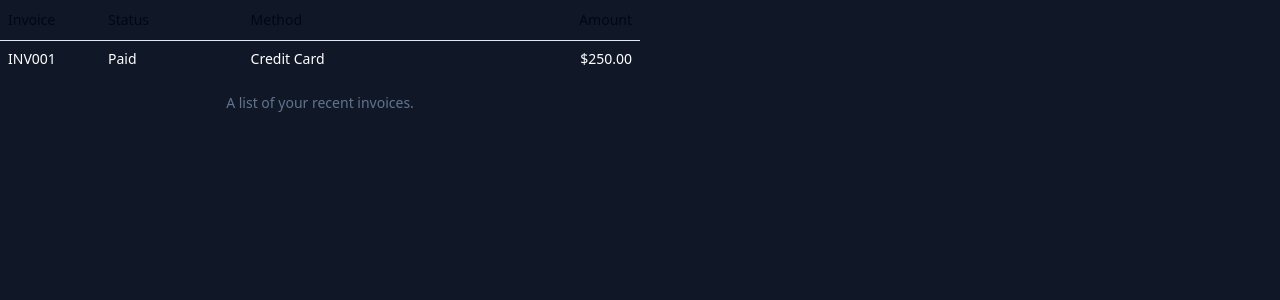
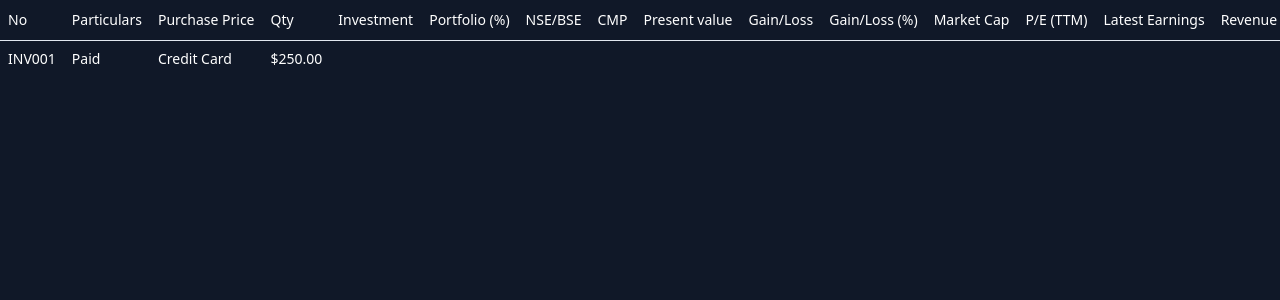
Before and after one commit to deepesh-sr/FinBoard, a React (Vite) app: page / in a window 1280 px wide. Shown: the top 300 px of the page. Built offline with nearby package versions, Linux system fonts and the light colour scheme.

Commit message:
Add table headers for stock details

```diff
--- a/src/App.tsx
+++ b/src/App.tsx
@@ -15,15 +15,45 @@ function App() {
   return (
     <>
       <div className='h-screen bg-gray-900'>
-        <div className='h-1/2 w-1/2 text-white'>
+        <div className='w-full text-white'>
         <Table>
           <TableCaption>A list of your recent invoices.</TableCaption>
           <TableHeader>
-            <TableRow>
-              <TableHead className="w-[100px]">Invoice</TableHead>
-              <TableHead>Status</TableHead>
-              <TableHead>Method</TableHead>
-              <TableHead className="text-right">Amount</TableHead>
+            <TableRow >
+              <TableHead className="text-white">No</TableHead>
+              <TableHead className="text-white">Particulars</TableHead>
+              <TableHead className="text-white">Purchase Price</TableHead>
+              <TableHead className="text-white">Qty</TableHead>
+              <TableHead className="text-white">Investment</TableHead>
+              <TableHead className="text-white">Portfolio (%)</TableHead>
+              <TableHead className="text-white">NSE/BSE</TableHead>
+              <TableHead className="text-white">CMP</TableHead>
+              <TableHead className="text-white">Present value</TableHead>
+              <TableHead className="text-white">Gain/Loss</TableHead>
+              <TableHead className="text-white">Gain/Loss (%)</TableHead>
+              <TableHead className="text-white">Market Cap</TableHead>
+              <TableHead className="text-white">P/E (TTM)</TableHead>
+              <TableHead className="text-white">Latest Earnings</TableHead>
+              <TableHead className="text-white">Revenue (TTM)</TableHead>
+              <TableHead className="text-white">EBITDA (TTM)</TableHead>
+              <TableHead className="text-white">EBITDA (%)</TableHead>
+              <TableHead className="text-white">PAT</TableHead>
+              <TableHead className="text-white">PAT (%)</TableHead>
+              <TableHead className="text-white">CFO (March 24)</TableHead>
+              <TableHead className="text-white">CFO (5 years)</TableHead>
+              <TableHead className="text-white">Free Cash Flow (5 years)</TableHead>
+              <TableHead className="text-white">Debt to Equity</TableHead>
+              <TableHead className="text-white">Book Value</TableHead>
+              <TableHead className="text-white">Revenue</TableHead>
+              <TableHead className="text-white">EBITDA</TableHead>
+              <TableHead className="text-white">Profit</TableHead>
+              <TableHead className="text-white">Market Cap</TableHead>
+              <TableHead className="text-white">Price to Sales</TableHead>
+              <TableHead className="text-white">CFO to EBITDA</TableHead>
+              <TableHead className="text-white">CFO to PAT</TableHead>
+              <TableHead className="text-white">Price to book</TableHead>
+              <TableHead className="text-white">Stage-2</TableHead>
+              <TableHead className="text-white">Sale price</TableHead>
             </TableRow>
           </TableHeader>
           <TableBody>
```
